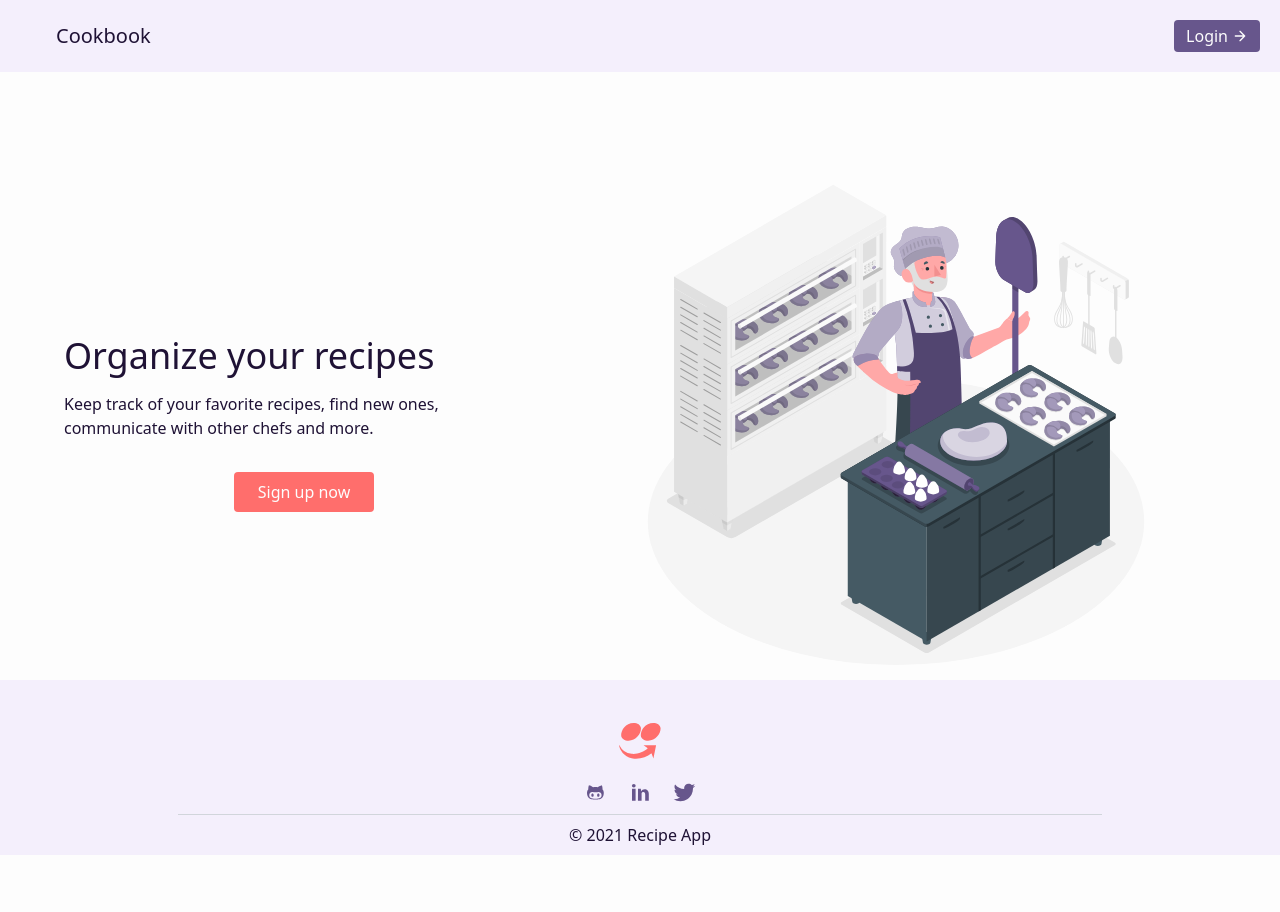
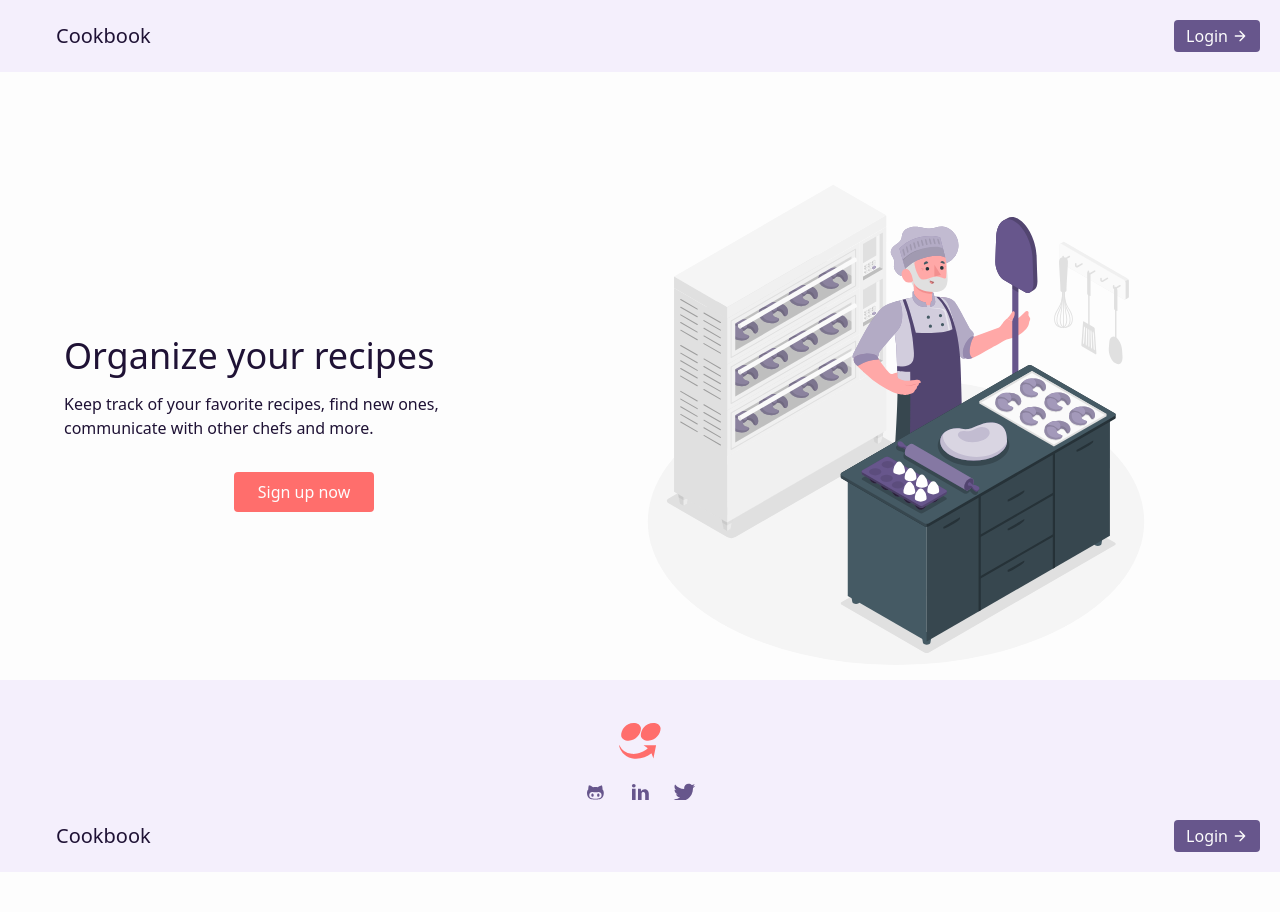
Before and after one commit to Btwonu/cookbook, a React (Create React App) app: page / in a window 1280 px wide. Shown: the top 912 px of the page. Before the commit the page ends 855 px from the top, so only its background shows below. Built offline with nearby package versions, Linux system fonts and the light colour scheme; no server answers.

Commit message:
handle default routes

```diff
--- a/src/routes.js
+++ b/src/routes.js
@@ -15,13 +15,12 @@
     <BrowserRouter>
       <Switch>
         <ThemeProvider>
-          <Route exact path="/" component={Recipes} />
           <Route exact path="/recipes" component={Recipes} />
-          <Route exact path="/auth" component={Auth} />
           <Route exact path="/recipes/create" component={CreateRecipe} />
           <Route exact path="/recipes/one" component={RecipeDetails} />
           <Route exact path="/about" component={About} />
           <Route exact path="/dashboard" component={Dashboard} />
+          <Route path="/" component={Recipes} />
         </ThemeProvider>
       </Switch>
     </BrowserRouter>
@@ -34,6 +33,7 @@
         <ThemeProvider>
           <Route exact path="/" component={Landing} />
           <Route exact path="/auth" component={Auth} />
+          <Route path="/" component={Auth} />
         </ThemeProvider>
       </Switch>
     </BrowserRouter>
```
